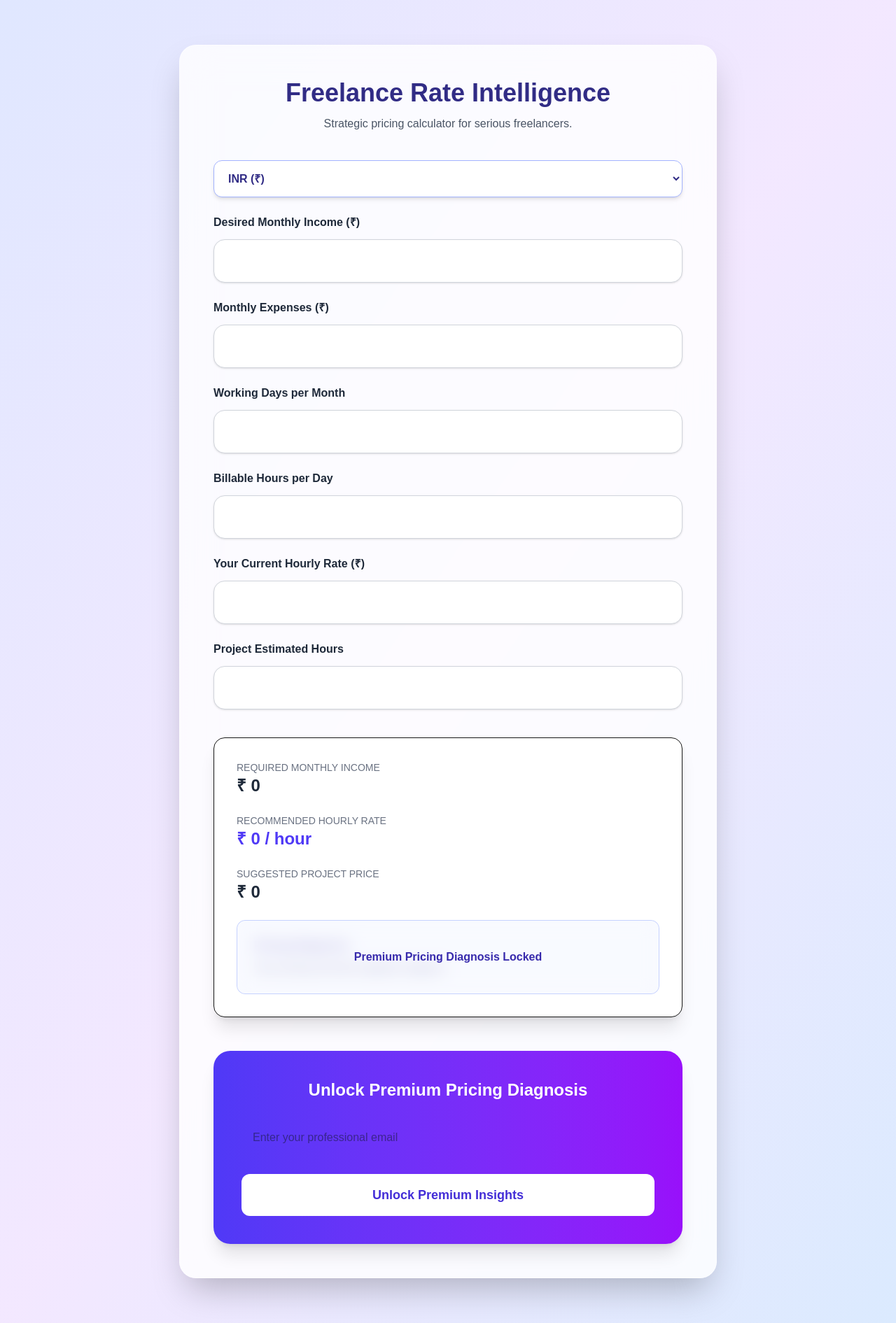
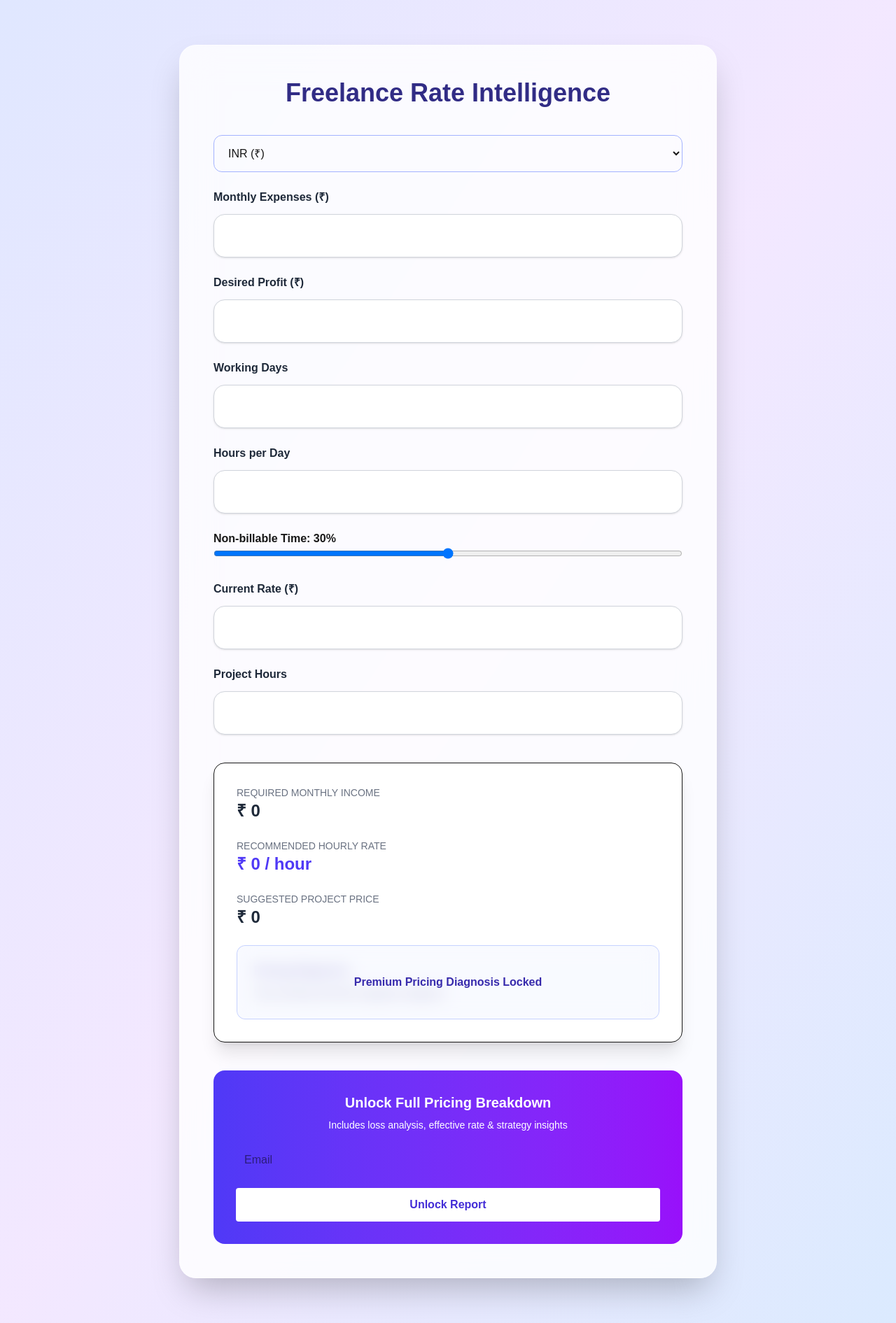
Before and after one commit to kishoredk-tech/freelance-rate, a Next.js app: page / in a window 1280 px wide. Shown: the whole page at 70% size. Built offline with nearby package versions, Linux system fonts and the light colour scheme.

Commit message:
Feedback_v1

```diff
--- a/src/app/page.tsx
+++ b/src/app/page.tsx
@@ -8,10 +8,17 @@ import { track } from "@vercel/analytics";
 
 export default function Home() {
   const [currency, setCurrency] = useState("INR");
-  const [desiredIncome, setDesiredIncome] = useState("");
+
+  // 🔥 renamed (no logic break)
+  const [desiredProfit, setDesiredProfit] = useState("");
   const [monthlyExpenses, setMonthlyExpenses] = useState("");
+
   const [workingDays, setWorkingDays] = useState("");
   const [billableHours, setBillableHours] = useState("");
+
+  // 🔥 NEW
+  const [nonBillablePercent, setNonBillablePercent] = useState(30);
+
   const [projectHours, setProjectHours] = useState("");
   const [currentRate, setCurrentRate] = useState("");
 
@@ -29,15 +36,22 @@ export default function Home() {
 
   const symbol = currencySymbols[currency];
 
+  // =============================
+  // 🔥 UPDATED LOGIC (ENHANCED)
+  // =============================
+
   const totalRequired =
-    Number(desiredIncome || 0) + Number(monthlyExpenses || 0);
+    Number(desiredProfit || 0) + Number(monthlyExpenses || 0);
 
-  const totalBillableHours =
+  const rawHours =
     Number(workingDays || 0) * Number(billableHours || 0);
 
+  const effectiveBillableHours =
+    rawHours * ((100 - nonBillablePercent) / 100);
+
   const recommendedHourlyRate =
-    totalBillableHours > 0
-      ? Math.round(totalRequired / totalBillableHours)
+    effectiveBillableHours > 0
+      ? Math.round(totalRequired / effectiveBillableHours)
       : 0;
 
   const projectPrice =
@@ -47,87 +61,49 @@ export default function Home() {
     recommendedHourlyRate - Number(currentRate || 0);
 
   const monthlyLoss =
-    rateGap > 0 ? Math.round(rateGap * totalBillableHours) : 0;
+    rateGap > 0 ? Math.round(rateGap * effectiveBillableHours) : 0;
 
   const yearlyLoss = monthlyLoss * 12;
 
   // =============================
-  // EXECUTIVE PDF
+  // PDF (ENHANCED)
   // =============================
 
   const generatePremiumPDF = () => {
     const doc = new jsPDF();
-    const today = new Date().toLocaleDateString();
 
-    // COVER
-    doc.setFillColor(49, 46, 129);
-    doc.rect(0, 0, 210, 297, "F");
-
-    doc.setTextColor(255, 255, 255);
-    doc.setFontSize(26);
-    doc.text("Freelance Pricing Intelligence", 105, 85, { align: "center" });
-
-    doc.setFontSize(16);
-    doc.text("Executive Strategic Report", 105, 100, { align: "center" });
+    doc.setFontSize(18);
+    doc.text("Freelance Pricing Report", 20, 20);
 
     doc.setFontSize(12);
-    doc.text(`Prepared for: ${email}`, 105, 120, { align: "center" });
-    doc.text(`Generated on: ${today}`, 105, 130, { align: "center" });
 
-    doc.setFontSize(10);
+    doc.text(`Expenses: ${symbol} ${monthlyExpenses}`, 20, 40);
+    doc.text(`Desired Profit: ${symbol} ${desiredProfit}`, 20, 50);
+    doc.text(`Total Target: ${symbol} ${totalRequired}`, 20, 60);
+
     doc.text(
-      "Prepared by Kishore Devanga Kothavaru • Senior Software Engineer",
-      105,
-      270,
-      { align: "center" }
+      `Effective Billable Hours: ${Math.round(effectiveBillableHours)}`,
+      20,
+      80
     );
 
-    // PAGE 2 – FINANCIALS
-    doc.addPage();
-    doc.setTextColor(0, 0, 0);
+    doc.text(
+      `Recommended Rate: ${symbol} ${recommendedHourlyRate}/hr`,
+      20,
+      100
+    );
 
-    doc.setFontSize(20);
-    doc.text("Financial Overview", 20, 30);
-    doc.line(20, 35, 190, 35);
-
-    doc.setFontSize(13);
-    doc.text(`Target Monthly Income: ${symbol} ${totalRequired}`, 20, 55);
-    doc.text(`Recommended Hourly Rate: ${symbol} ${recommendedHourlyRate}`, 20, 70);
-    doc.text(`Estimated Project Price: ${symbol} ${projectPrice}`, 20, 85);
-
-    // PAGE 3 – DIAGNOSIS
-    doc.addPage();
-    doc.setFontSize(20);
-    doc.text("Pricing Diagnosis", 20, 30);
-    doc.line(20, 35, 190, 35);
-
-    doc.setFontSize(13);
+    doc.text(`Project Price: ${symbol} ${projectPrice}`, 20, 115);
 
     if (rateGap > 0) {
-      doc.text(`You are undercharging by ${symbol} ${rateGap}/hour.`, 20, 55);
-      doc.text(`Monthly Revenue Leakage: ${symbol} ${monthlyLoss}`, 20, 70);
-      doc.text(`Yearly Revenue Leakage: ${symbol} ${yearlyLoss}`, 20, 85);
-
-      doc.text("Strategic Recommendations:", 20, 110);
-      doc.text("- Raise pricing gradually in structured increments.", 20, 125);
-      doc.text("- Anchor pricing to value delivered.", 20, 140);
-      doc.text("- Stop competing purely on price.", 20, 155);
-      doc.text("- Position yourself as premium, not affordable.", 20, 170);
-    } else {
-      doc.text("Your pricing appears structurally aligned.", 20, 55);
+      doc.text(`Undercharging: ${symbol} ${rateGap}/hr`, 20, 135);
+      doc.text(`Monthly Loss: ${symbol} ${monthlyLoss}`, 20, 145);
     }
 
-    doc.setFontSize(10);
-    doc.text("Pricing is structural. Not emotional.", 20, 270);
-
-    doc.save("Freelance-Pricing-Executive-Report.pdf");
+    doc.save("pricing-report.pdf");
 
     track("premium_report_downloaded");
   };
-
-  // =============================
-  // EMAIL GATE
-  // =============================
 
   const handleUnlock = async () => {
     if (!email) return;
@@ -144,10 +120,10 @@ export default function Home() {
     if (res.ok) {
       track("email_conversion");
       setUnlocked(true);
-      setSuccessMessage("Email verified. Premium insights unlocked.");
+      setSuccessMessage("Unlocked. Generating report...");
       generatePremiumPDF();
     } else {
-      setSuccessMessage("Something went wrong. Try again.");
+      setSuccessMessage("Something went wrong.");
     }
 
     setLoading(false);
@@ -157,20 +133,16 @@ export default function Home() {
     <main className="min-h-screen bg-gradient-to-br from-indigo-100 via-purple-100 to-blue-100 py-16 px-6">
       <div className="max-w-3xl mx-auto bg-white/80 backdrop-blur-xl shadow-2xl rounded-3xl p-12 space-y-10 border border-white/40">
 
-        <div className="text-center space-y-3">
-          <h1 className="text-4xl font-bold text-indigo-900">
-            Freelance Rate Intelligence
-          </h1>
-          <p className="text-gray-600">
-            Strategic pricing calculator for serious freelancers.
-          </p>
-        </div>
+        <h1 className="text-4xl font-bold text-indigo-900 text-center">
+          Freelance Rate Intelligence
+        </h1>
 
         <div className="space-y-6">
+
           <select
             value={currency}
             onChange={(e) => setCurrency(e.target.value)}
-            className="w-full p-4 rounded-xl border border-indigo-300 bg-white text-indigo-900 font-semibold shadow-md"
+            className="w-full p-4 rounded-xl border border-indigo-300"
           >
             <option value="INR">INR (₹)</option>
             <option value="USD">USD ($)</option>
@@ -178,12 +150,38 @@ export default function Home() {
             <option value="GBP">GBP (£)</option>
           </select>
 
-          <InputField label={`Desired Monthly Income (${symbol})`} value={desiredIncome} onChange={setDesiredIncome} />
-          <InputField label={`Monthly Expenses (${symbol})`} value={monthlyExpenses} onChange={setMonthlyExpenses} />
-          <InputField label="Working Days per Month" value={workingDays} onChange={setWorkingDays} />
-          <InputField label="Billable Hours per Day" value={billableHours} onChange={setBillableHours} />
-          <InputField label={`Your Current Hourly Rate (${symbol})`} value={currentRate} onChange={setCurrentRate} />
-          <InputField label="Project Estimated Hours" value={projectHours} onChange={setProjectHours} />
+          <InputField
+            label={`Monthly Expenses (${symbol})`}
+            value={monthlyExpenses}
+            onChange={setMonthlyExpenses}
+          />
+
+          <InputField
+            label={`Desired Profit (${symbol})`}
+            value={desiredProfit}
+            onChange={setDesiredProfit}
+          />
+
+          <InputField label="Working Days" value={workingDays} onChange={setWorkingDays} />
+          <InputField label="Hours per Day" value={billableHours} onChange={setBillableHours} />
+
+          {/* 🔥 NEW SLIDER */}
+          <div>
+            <label className="font-semibold">
+              Non-billable Time: {nonBillablePercent}%
+            </label>
+            <input
+              type="range"
+              min="0"
+              max="60"
+              value={nonBillablePercent}
+              onChange={(e) => setNonBillablePercent(Number(e.target.value))}
+              className="w-full"
+            />
+          </div>
+
+          <InputField label={`Current Rate (${symbol})`} value={currentRate} onChange={setCurrentRate} />
+          <InputField label="Project Hours" value={projectHours} onChange={setProjectHours} />
         </div>
 
         <ResultsCard
@@ -194,38 +192,39 @@ export default function Home() {
           rateGap={rateGap}
           monthlyLoss={monthlyLoss}
           yearlyLoss={yearlyLoss}
+          effectiveHours={effectiveBillableHours}
           unlocked={unlocked}
         />
 
         {!unlocked && (
-          <div className="mt-12 p-10 rounded-3xl bg-gradient-to-r from-indigo-600 to-purple-600 text-white space-y-6 shadow-xl">
+          <div className="p-8 bg-gradient-to-r from-indigo-600 to-purple-600 text-white rounded-2xl">
 
-            <h2 className="text-2xl font-semibold text-center">
-              Unlock Premium Pricing Diagnosis
+            <h2 className="text-xl font-semibold text-center">
+              Unlock Full Pricing Breakdown
             </h2>
+
+            <p className="text-sm text-center mt-2">
+              Includes loss analysis, effective rate & strategy insights
+            </p>
 
             <input
               type="email"
-              placeholder="Enter your professional email"
+              placeholder="Email"
               value={email}
               onChange={(e) => setEmail(e.target.value)}
-              className="w-full p-4 rounded-xl text-gray-900"
+              className="w-full p-3 mt-4 rounded text-black"
             />
 
             <button
               onClick={handleUnlock}
-              disabled={loading}
-              className="w-full py-4 rounded-xl font-semibold text-lg bg-white text-indigo-700"
+              className="w-full mt-4 bg-white text-indigo-700 p-3 rounded font-semibold"
             >
-              {loading ? "Processing..." : "Unlock Premium Insights"}
+              {loading ? "Processing..." : "Unlock Report"}
             </button>
 
-            {successMessage && (
-              <p className="text-center text-sm">{successMessage}</p>
-            )}
+            {successMessage && <p className="mt-2 text-center">{successMessage}</p>}
           </div>
         )}
-
       </div>
     </main>
   );
```
